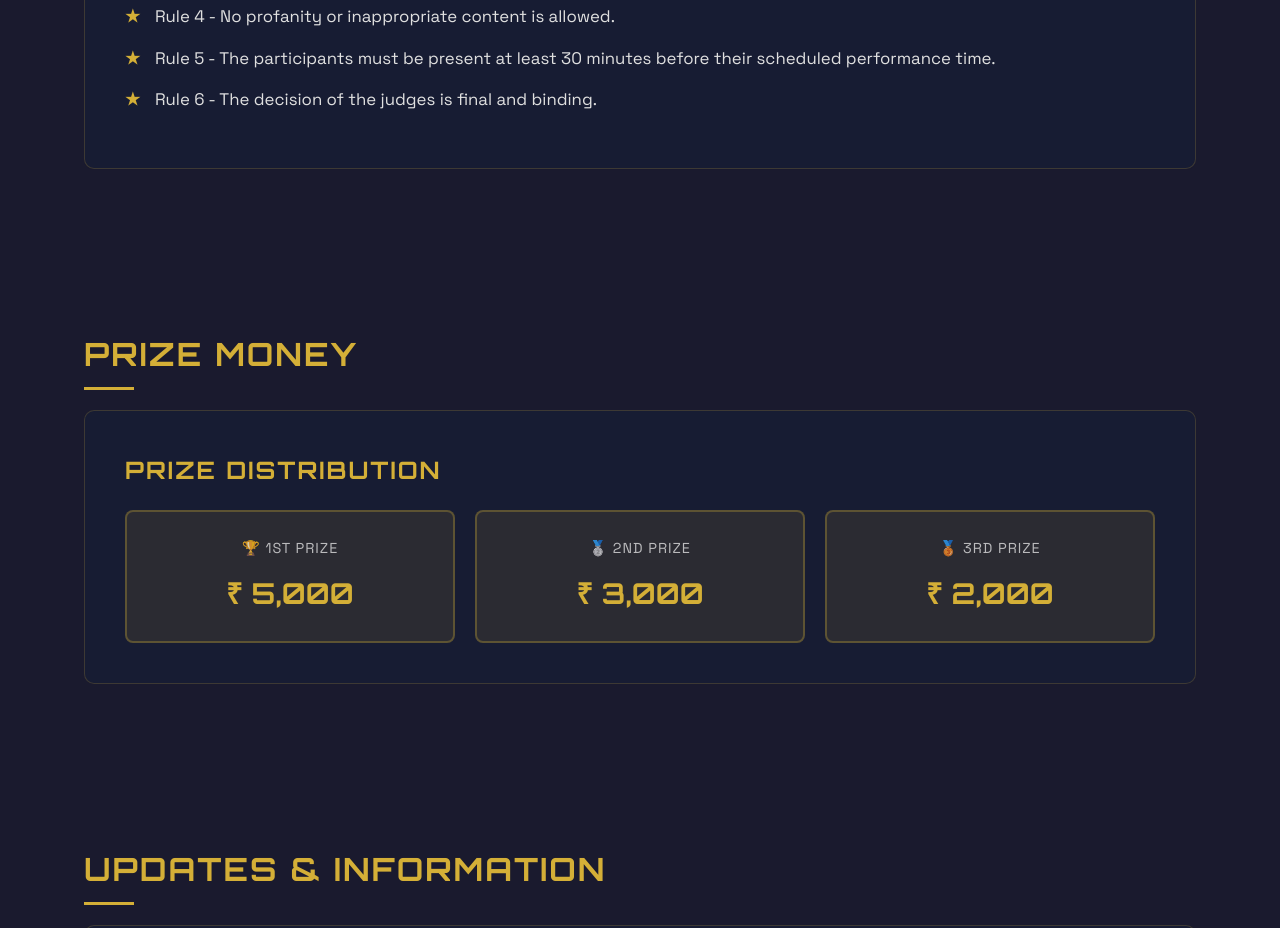
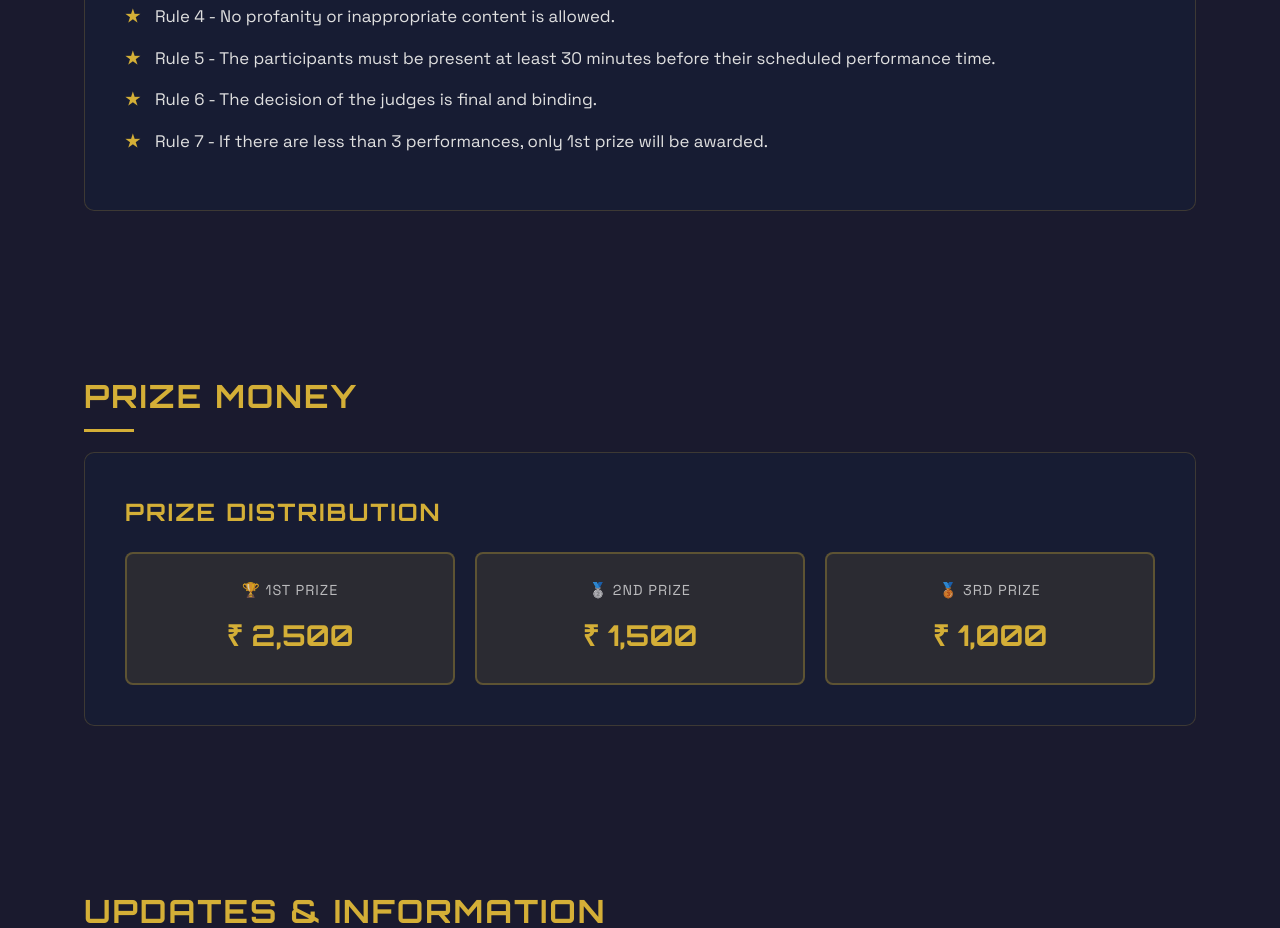
Before and after one commit to CHAOSISIB/chaosisib.github.io, a plain HTML site: page motion-meld-details.html in a window 1280 px wide. Shown: the part 1154-2082 px from the top of the page. Drawn offline with Linux system fonts and the light colour scheme.

Commit message:
Update motion-meld-details.html

```diff
--- a/motion-meld-details.html
+++ b/motion-meld-details.html
@@ -383,6 +383,8 @@
                         <li>Rule 4 - No profanity or inappropriate content is allowed.</li>
                         <li>Rule 5 - The participants must be present at least 30 minutes before their scheduled performance time.</li>
                         <li>Rule 6 - The decision of the judges is final and binding.</li>
+
+<li> Rule 7 - If there are less than 3 performances, only 1st prize will be awarded.</li>
                     </ul>
                 </div>
             </section>
@@ -395,15 +397,15 @@
                     <div class="prize-grid">
                         <div class="prize-card">
                             <div class="prize-position">🏆 1st Prize</div>
-                            <div class="prize-amount">₹ 5,000</div>
+                            <div class="prize-amount">₹ 2,500</div>
                         </div>
                         <div class="prize-card">
                             <div class="prize-position">🥈 2nd Prize</div>
-                            <div class="prize-amount">₹ 3,000</div>
+                            <div class="prize-amount">₹ 1,500</div>
                         </div>
                         <div class="prize-card">
                             <div class="prize-position">🥉 3rd Prize</div>
-                            <div class="prize-amount">₹ 2,000</div>
+                            <div class="prize-amount">₹ 1,000</div>
                         </div>
                     </div>
                 </div>
```
